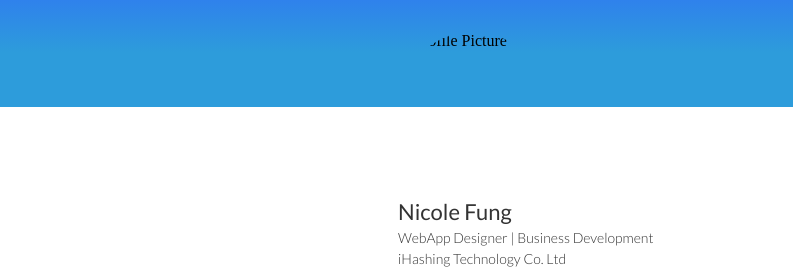
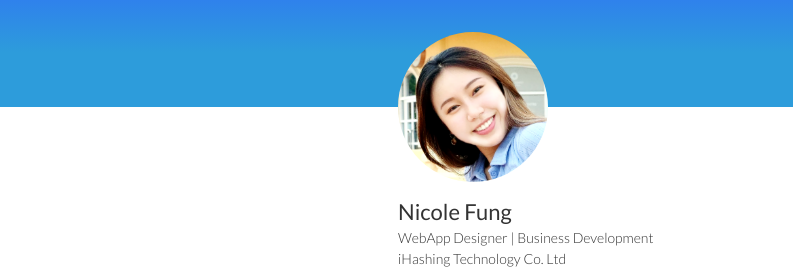
Before and after one commit to ihashing/nicolefwy, a plain HTML site: page index.html in a window 1280 px wide. Shown: the part 147-425 px from the top of the page, 0-793 px from the left. Drawn offline with Linux system fonts and the light colour scheme; a web font is replaced by a local one.

Commit message:
Update index.html

```diff
--- a/index.html
+++ b/index.html
@@ -44,7 +44,7 @@
 		<div class="container">
 			<div class="row">
 				<div class="col">
-					<img id="profile-pic" class="profile-pic" src="nicolefwy.jpg" alt="Profile Picture">
+					<img id="profile-pic" class="profile-pic" src="nicolefwy.png" alt="Profile Picture">
 					<img id="qr-code" src="nicolefwy_qr.png" alt="QR Code">
 				</div>
 				<div class="col">
```
